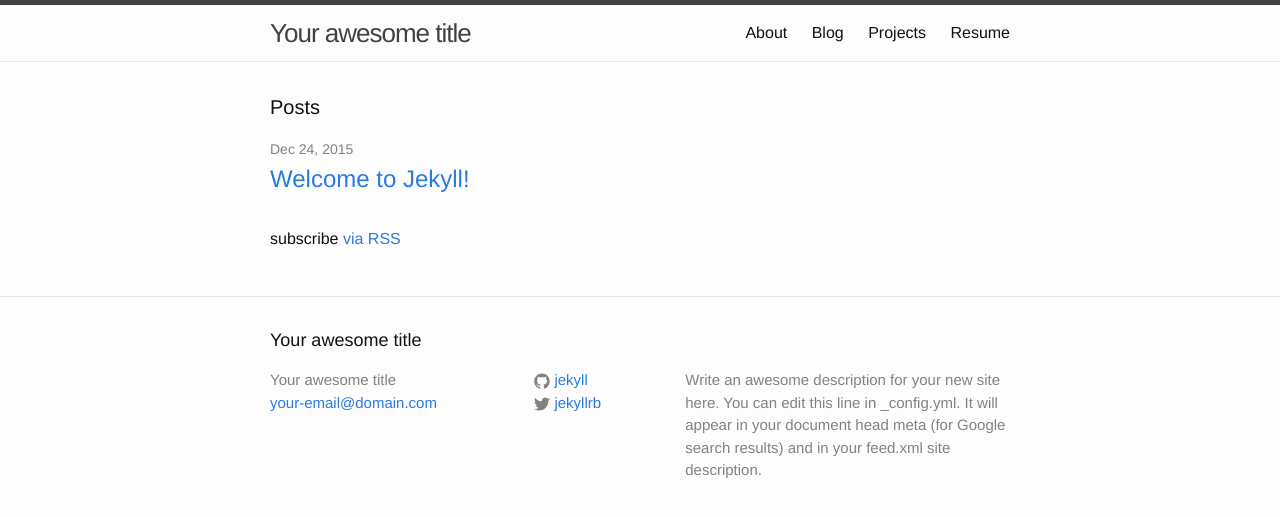
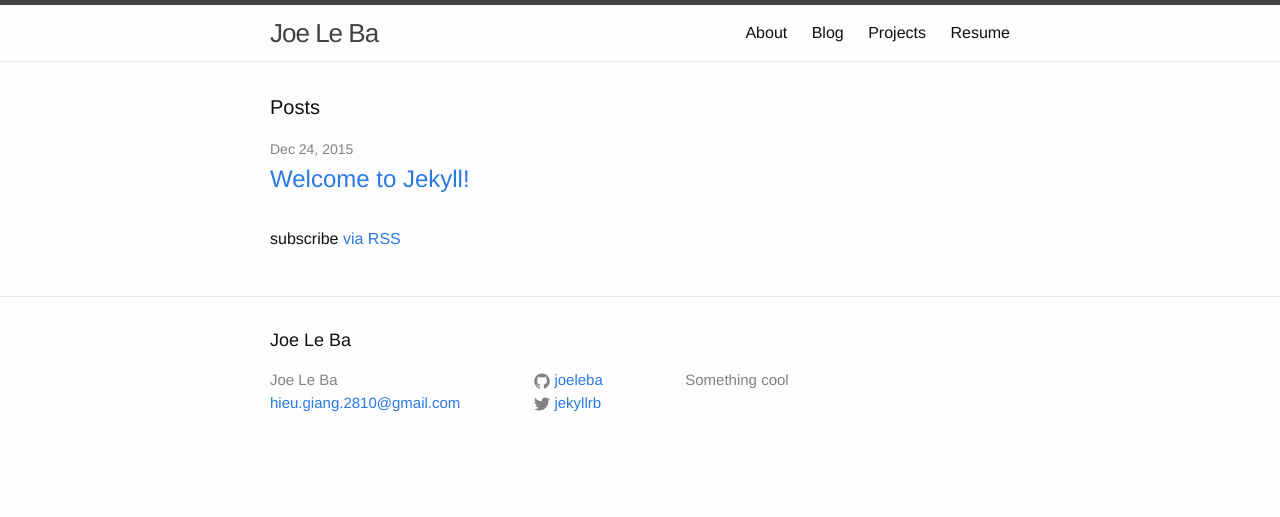
Before and after one commit to joeleba/joeleba.github.io, a Jekyll site: the page built from index.html, in a window 1280 px wide. Shown: the top 517 px of the page. Built offline with Jekyll 4.4.1, drawn with Linux system fonts in a browser that asks for light colours.

Commit message:
changed config

```diff
--- a/_config.yml
+++ b/_config.yml
@@ -6,16 +6,14 @@
 # 'jekyll serve'. If you change this file, please restart the server process.
 
 # Site settings
-title: Your awesome title
-email: your-email@domain.com
-description: > # this means to ignore newlines until "baseurl:"
-  Write an awesome description for your new site here. You can edit this
-  line in _config.yml. It will appear in your document head meta (for
-  Google search results) and in your feed.xml site description.
+title: Joe Le Ba
+email: hieu.giang.2810@gmail.com
+description: >
+    Something cool
 baseurl: "" # the subpath of your site, e.g. /blog
-url: "http://yourdomain.com" # the base hostname & protocol for your site
+url: "http://joeleba.me" # the base hostname & protocol for your site
 twitter_username: jekyllrb
-github_username:  jekyll
+github_username:  joeleba
 
 # Build settings
 markdown: kramdown
```
